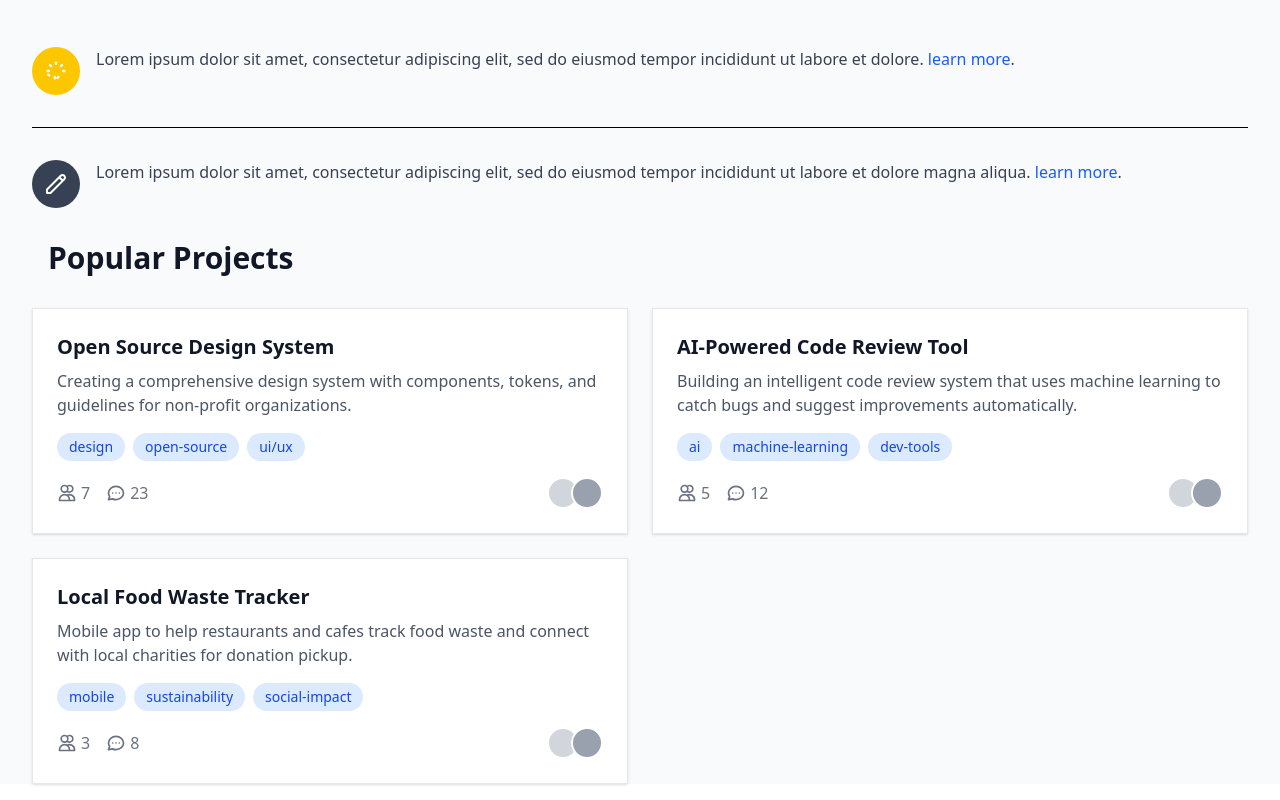
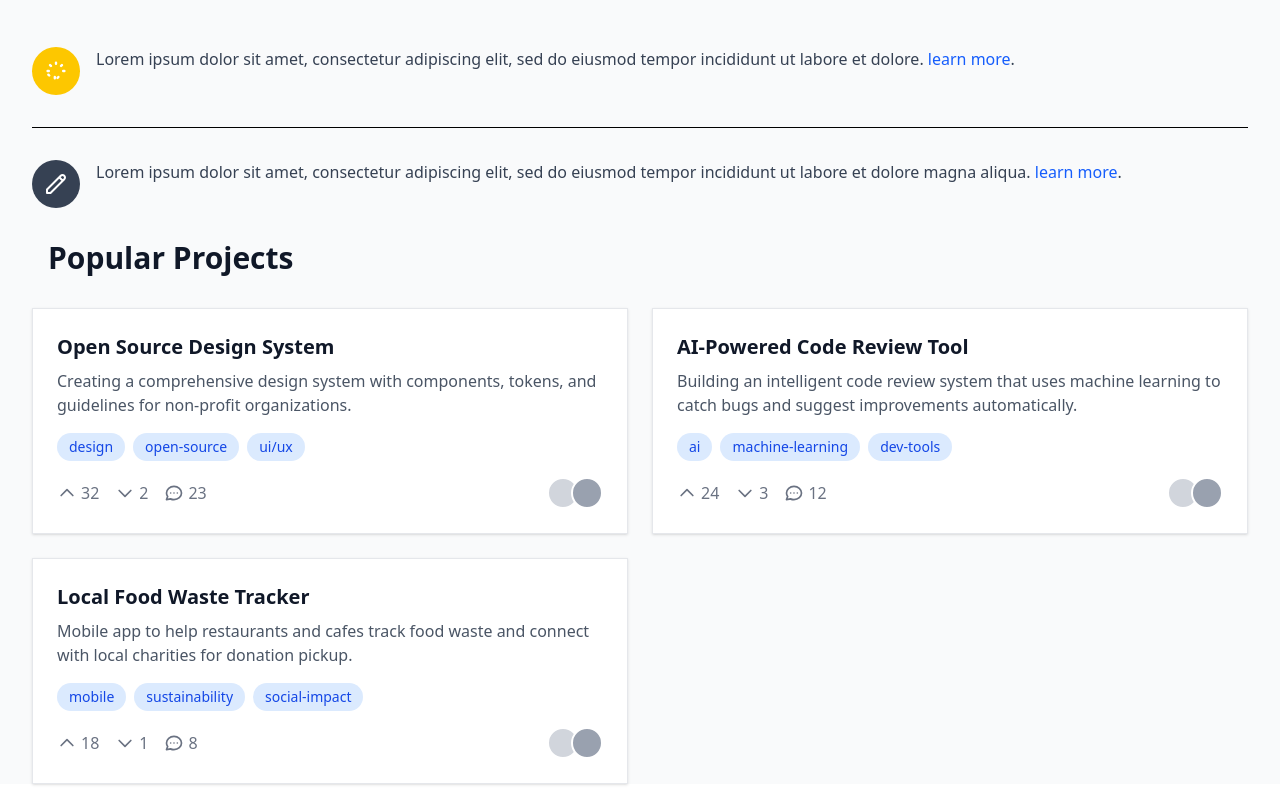
Before and after one commit to CamillaCoronado/SFOS, a SvelteKit app: page / in a window 1280 px wide. Shown: the part 691-1491 px from the top of the page. Built offline with nearby package versions, Linux system fonts and the light colour scheme.

Commit message:
upvotes main page

```diff
--- a/src/lib/stores/projects.ts
+++ b/src/lib/stores/projects.ts
@@ -8,7 +8,6 @@ export interface Project {
     title: string;
     description: string;
     tags: string[];
-    contributors: number;
     comments: number;
     avatars: string[];
     githubUrl?: string;
@@ -36,7 +35,6 @@ const dummyProjects: Project[] = [
     title: 'AI-Powered Code Review Tool',
     description: 'Building an intelligent code review system that uses machine learning to catch bugs and suggest improvements automatically.',
     tags: ['ai', 'machine-learning', 'dev-tools'],
-    contributors: 5,
     comments: 12,
     avatars: [],
     githubUrl: 'https://github.com/example/code-review-ai',
@@ -61,7 +59,6 @@ const dummyProjects: Project[] = [
     title: 'Local Food Waste Tracker',
     description: 'Mobile app to help restaurants and cafes track food waste and connect with local charities for donation pickup.',
     tags: ['mobile', 'sustainability', 'social-impact'],
-    contributors: 3,
     comments: 8,
     avatars: [],
     createdAt: new Date('2025-07-18'),
@@ -85,7 +82,6 @@ const dummyProjects: Project[] = [
     title: 'Open Source Design System',
     description: 'Creating a comprehensive design system with components, tokens, and guidelines for non-profit organizations.',
     tags: ['design', 'open-source', 'ui/ux'],
-    contributors: 7,
     comments: 23,
     avatars: [],
     createdAt: new Date('2025-07-10'),
@@ -114,7 +110,6 @@ export function addProject(projectData: Omit<Project, 'id' | 'contributors' | 'c
   const project: Project = {
     ...projectData,
     id: crypto.randomUUID(),
-    contributors: 1,
     comments: 0,
     avatars: [],
     createdAt: new Date(),
--- a/src/routes/+page.svelte
+++ b/src/routes/+page.svelte
@@ -122,10 +122,16 @@
         <div class="flex items-center justify-between text-gray-500">
           <div class="flex items-center space-x-4">
             <span class="flex items-center">
-              <svg class="w-5 h-5 mr-1" fill="none" stroke="currentColor" viewBox="0 0 24 24">
-                <path stroke-linecap="round" stroke-linejoin="round" stroke-width="2" d="M12 4.354a4 4 0 110 5.292M15 21H3v-1a6 6 0 0112 0v1zm0 0h6v-1a6 6 0 00-9-5.197M13 7a4 4 0 11-8 0 4 4 0 018 0z"/>
-              </svg>
-              {project.contributors}
+                <svg class="w-5 h-5 mr-1" fill="none" stroke="currentColor" viewBox="0 0 24 24">
+                <path stroke-linecap="round" stroke-linejoin="round" stroke-width="2" d="M5 15l7-7 7 7"/>
+                </svg>
+                {project.upvotes}
+                </span>
+                <span class="flex items-center">
+                <svg class="w-5 h-5 mr-1" fill="none" stroke="currentColor" viewBox="0 0 24 24">
+                <path stroke-linecap="round" stroke-linejoin="round" stroke-width="2" d="M19 9l-7 7-7-7"/>
+                </svg>
+                {project.downvotes}
             </span>
             <span class="flex items-center">
               <svg class="w-5 h-5 mr-1" fill="none" stroke="currentColor" viewBox="0 0 24 24">
```
